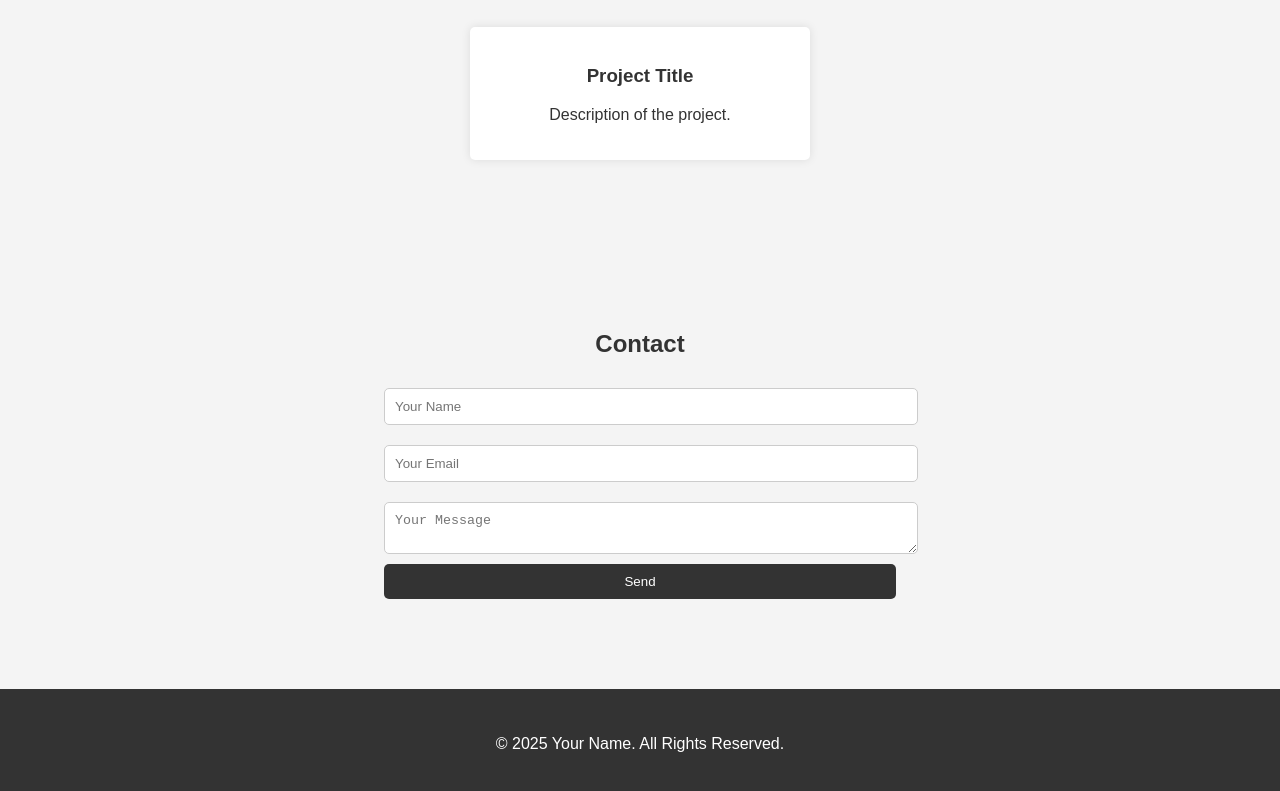
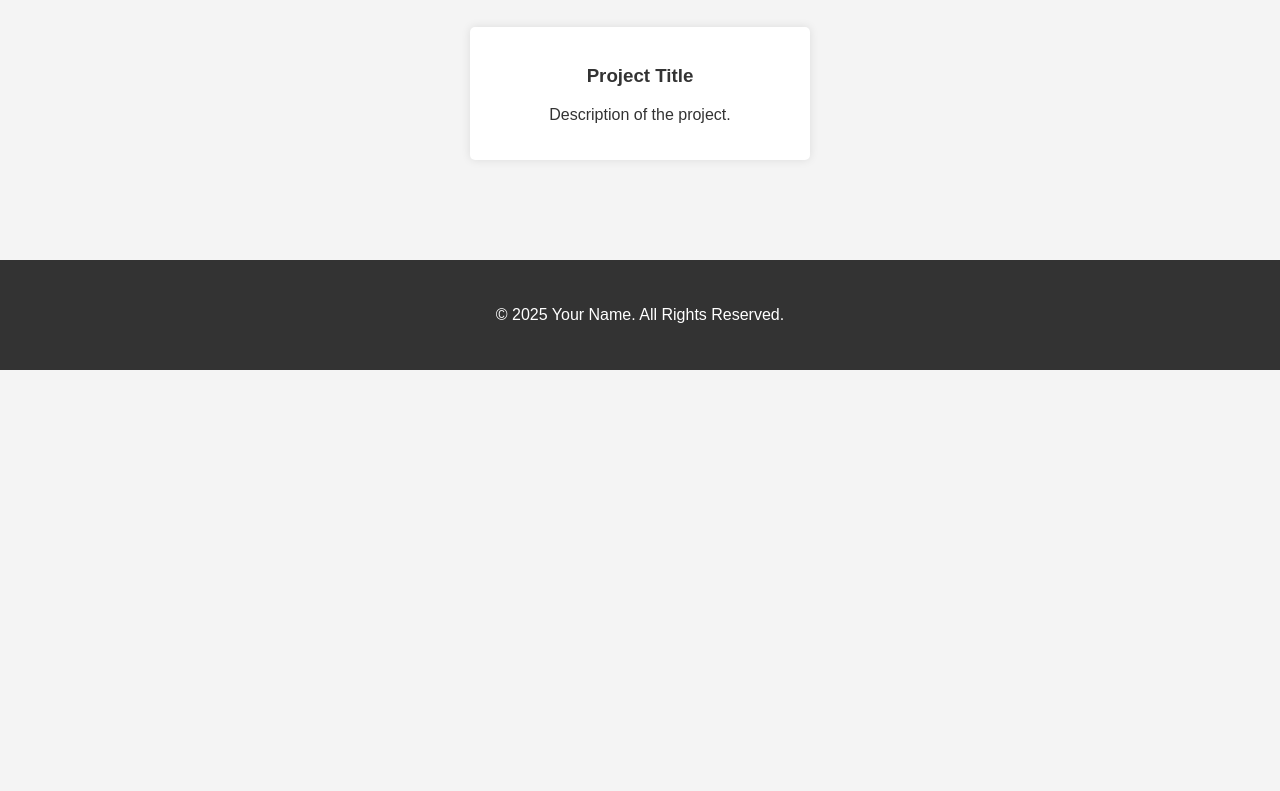
Before and after one commit to kvsym/kvsym.github.io, a plain HTML site: page index.html in a window 1280 px wide. Shown: the part 557-1348 px from the top of the page. After the commit the page ends 927 px from the top, so only its background shows below. Drawn offline with Linux system fonts and the light colour scheme; a script that the page names is missing.

Commit message:
Update index.html

```diff
--- a/index.html
+++ b/index.html
@@ -40,18 +40,6 @@
         </div>
     </section>
 
-    <section id="contact">
-        <div class="container">
-            <h2>Contact</h2>
-            <form>
-                <input type="text" placeholder="Your Name" required>
-                <input type="email" placeholder="Your Email" required>
-                <textarea placeholder="Your Message" required></textarea>
-                <button type="submit">Send</button>
-            </form>
-        </div>
-    </section>
-
     <footer>
         <div class="container">
             <p>&copy; 2025 Your Name. All Rights Reserved.</p>
```
